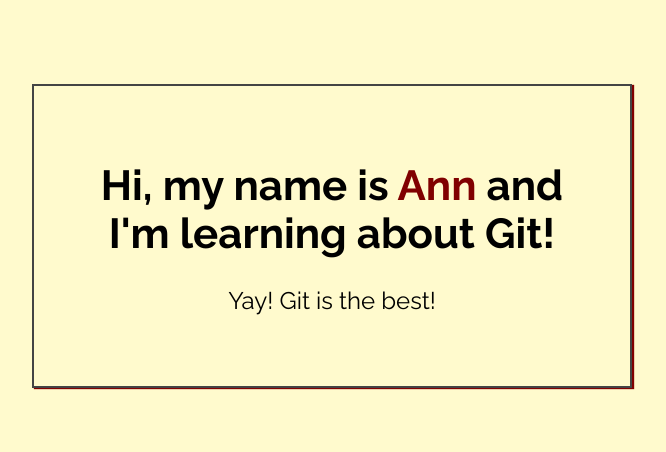
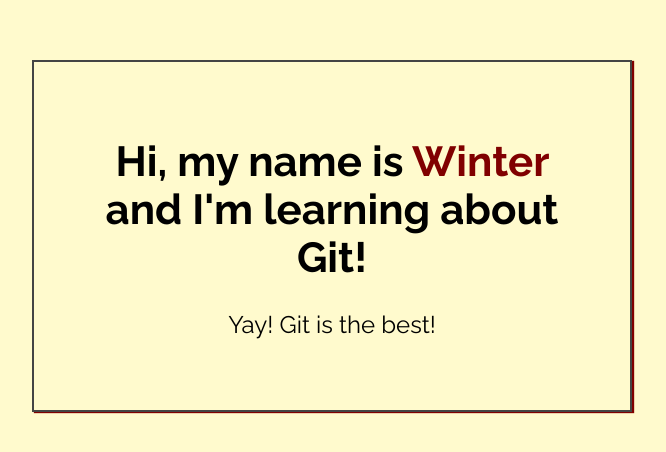
Before and after one commit to WhillV/My-first-repo, a plain HTML site: page index.html in a window 1280 px wide. Shown: the part 164-616 px from the top of the page, without its empty margins (308-974 px from the left). Drawn offline with Linux system fonts and the light colour scheme.

Commit message:
Added name to index.html

```diff
--- a/index.html
+++ b/index.html
@@ -14,7 +14,7 @@
 <body>
 
     <div class="greeting">
-        <h1>Hi, my name is <span class="highlight">Ann</span> and I'm learning about Git! </h1>
+        <h1>Hi, my name is <span class="highlight">Winter</span> and I'm learning about Git! </h1>
 
         <p>Yay! Git is the best!</p>
     </div>
```
